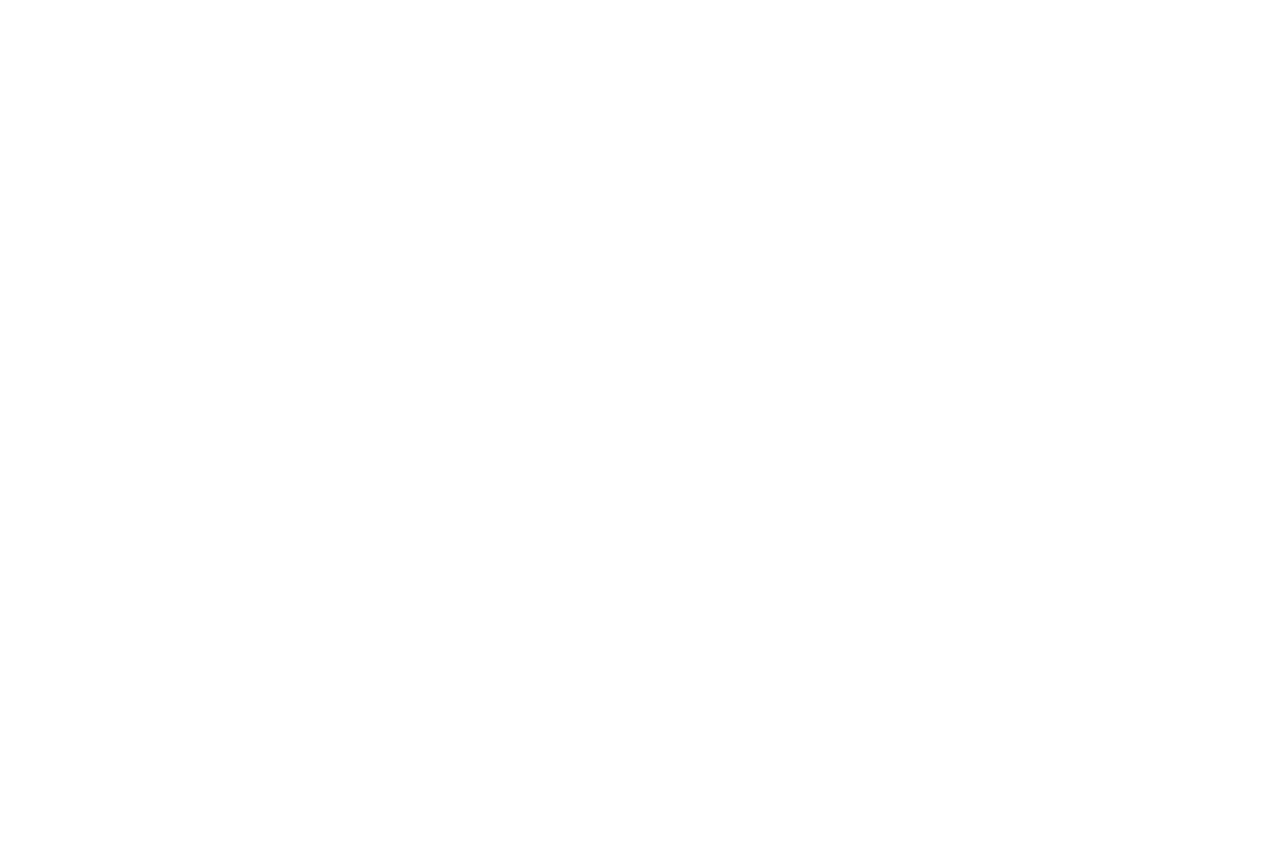
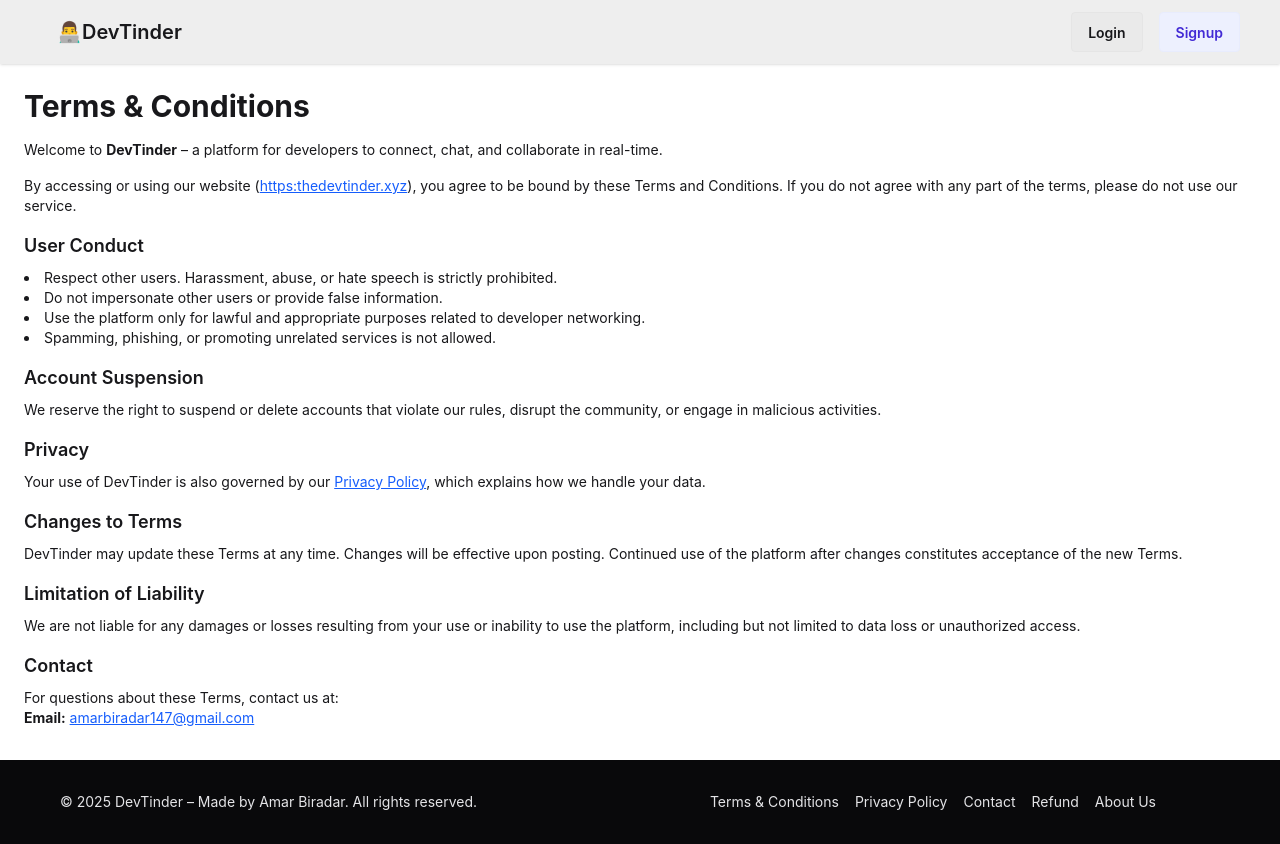
Before and after one commit to ambir513/devTinder-web, a React (Vite) app: page /terms-condition in a window 1280 px wide. Before the commit this address had no page. Before the commit the page ends 800 px from the top, so only its background shows below. Built offline with nearby package versions, Linux system fonts and the light colour scheme; no server answers; a web font is replaced by a local one.

Commit message:
changes in cors

```diff
--- a/src/App.jsx
+++ b/src/App.jsx
@@ -67,8 +67,8 @@ function App() {
           )}
 
           <Route path="/feedback" element={<FeedbackForm />} />
-          <Route path="/terms" element={<Terms />} />
-          <Route path="/privacy" element={<Privacy />} />
+          <Route path="/terms-condition" element={<Terms />} />
+          <Route path="/privacy-policy" element={<Privacy />} />
           <Route path="/contact" element={<Contact />} />
           <Route path="/refund" element={<Refund />} />
           <Route path="/about" element={<About />} />
--- a/src/components/Footer.jsx
+++ b/src/components/Footer.jsx
@@ -26,11 +26,11 @@ const Footer = () => {
 
         {/* Links */}
         <nav className="flex flex-wrap justify-center sm:justify-end items-center gap-4 text-sm">
-          <Link to="/terms" className="hover:underline">
-            Terms
+          <Link to="/terms-condition" className="hover:underline">
+            Terms & Conditions
           </Link>
-          <Link to="/privacy" className="hover:underline">
-            Privacy
+          <Link to="/privacy-policy" className="hover:underline">
+            Privacy Policy
           </Link>
           <Link to="/contact" className="hover:underline">
             Contact
--- a/src/components/Privacy.jsx
+++ b/src/components/Privacy.jsx
@@ -1,12 +1,82 @@
 const Privacy = () => (
-  <div className="p-4 max-w-3xl mx-auto h-screen flex justify-center items-center">
-    <div className="">
-      <h1 className="text-2xl font-bold mb-2">Privacy Policy</h1>
-      <p className="text-sm">
-        DevTinder only collects minimal data for profile and chat functionality.
-        No third-party sharing. End-to-end encrypted messaging.
+  <div className="p-6 w-full flex justify-center mx-auto h-fit ">
+    <div>
+      <h1 className="text-3xl font-bold mb-4">Privacy Policy</h1>
+      <p className="text-sm mb-4">
+        <strong>Effective Date:</strong> June 17, 2025
+      </p>
+
+      <p className="text-sm mb-4">
+        At <strong>DevTinder</strong>, your privacy is important to us. This
+        Privacy Policy explains how we collect, use, and protect your personal
+        information when you use our platform.
+      </p>
+
+      <h2 className="text-lg font-semibold mt-4 mb-2">
+        Information We Collect
+      </h2>
+      <ul className="list-disc list-inside text-sm mb-4">
+        <li>
+          <strong>Profile Information:</strong> We collect your name, email
+          address, profile photo, gender, and developer skills when you sign in
+          via Google.
+        </li>
+        <li>
+          <strong>Chat Data:</strong> Messages exchanged through the app are
+          stored securely and are end-to-end encrypted.
+        </li>
+        <li>
+          <strong>Usage Data:</strong> We may collect anonymous usage data to
+          improve app performance.
+        </li>
+      </ul>
+
+      <h2 className="text-lg font-semibold mt-4 mb-2">Data Security</h2>
+      <p className="text-sm mb-4">
+        All communications are encrypted using SSL. Chat messages are end-to-end
+        encrypted. Your data is stored securely with strict access controls.
+      </p>
+
+      <h2 className="text-lg font-semibold mt-4 mb-2">Data Sharing</h2>
+      <p className="text-sm mb-4">
+        We do not share, sell, or rent your personal data with any third
+        parties. Your information is not used for ads or third-party analytics.
+      </p>
+
+      <h2 className="text-lg font-semibold mt-4 mb-2">How We Use Your Data</h2>
+      <ul className="list-disc list-inside text-sm mb-4">
+        <li>Create and manage your DevTinder profile</li>
+        <li>Match you with other users based on preferences</li>
+        <li>Enable real-time chat functionality</li>
+        <li>Improve platform security and experience</li>
+      </ul>
+
+      <h2 className="text-lg font-semibold mt-4 mb-2">Your Rights</h2>
+      <p className="text-sm mb-4">
+        You can request to view, update, or delete your data at any time by
+        contacting us at{" "}
+        <a
+          href="mailto:amarbiradar147@gmail.com"
+          className="text-blue-600 underline"
+        >
+          amarbiradar147@gmail.com
+        </a>
+        .
+      </p>
+
+      <h2 className="text-lg font-semibold mt-4 mb-2">Contact</h2>
+      <p className="text-sm mb-2">
+        For any privacy-related questions, please contact us at: <br />
+        <strong>Email:</strong>{" "}
+        <a
+          href="mailto:amarbiradar147@gmail.com"
+          className="text-blue-600 underline"
+        >
+          amarbiradar147@gmail.com
+        </a>
       </p>
     </div>
   </div>
 );
+
 export default Privacy;
--- a/src/components/Terms.jsx
+++ b/src/components/Terms.jsx
@@ -1,26 +1,82 @@
-// src/pages/Terms.jsx
-import React from "react";
+const Terms = () => (
+  <div className="p-6 w-full flex justify-center mx-auto h-fit items-center">
+    <div>
+      <h1 className="text-3xl font-bold mb-4">Terms & Conditions</h1>
 
-const Terms = () => {
-  return (
-    <div className="p-6 max-w-4xl mx-auto h-screen flex justify-center items-center">
-      <div className="">
-        <h1 className="text-3xl font-bold mb-4">Terms & Conditions</h1>
-        <p className="mb-2">
-          Welcome to DevTinder – a platform for developers to connect, chat, and
-          collaborate in real-time.
-        </p>
-        <p className="mb-2">
-          By using this website, you agree to the following terms. Users must
-          behave respectfully and not misuse the platform. Any violation may
-          lead to account suspension.
-        </p>
-        <p className="mb-2">
-          We reserve the right to modify these terms at any time.
-        </p>
-      </div>
+      <p className="text-sm mb-4">
+        Welcome to <strong>DevTinder</strong> – a platform for developers to
+        connect, chat, and collaborate in real-time.
+      </p>
+
+      <p className="text-sm mb-4">
+        By accessing or using our website (
+        <a href="https://thedevtinder.xyz" className="text-blue-600 underline">
+          https:thedevtinder.xyz
+        </a>
+        ), you agree to be bound by these Terms and Conditions. If you do not
+        agree with any part of the terms, please do not use our service.
+      </p>
+
+      <h2 className="text-lg font-semibold mt-4 mb-2">User Conduct</h2>
+      <ul className="list-disc list-inside text-sm mb-4">
+        <li>
+          Respect other users. Harassment, abuse, or hate speech is strictly
+          prohibited.
+        </li>
+        <li>Do not impersonate other users or provide false information.</li>
+        <li>
+          Use the platform only for lawful and appropriate purposes related to
+          developer networking.
+        </li>
+        <li>
+          Spamming, phishing, or promoting unrelated services is not allowed.
+        </li>
+      </ul>
+
+      <h2 className="text-lg font-semibold mt-4 mb-2">Account Suspension</h2>
+      <p className="text-sm mb-4">
+        We reserve the right to suspend or delete accounts that violate our
+        rules, disrupt the community, or engage in malicious activities.
+      </p>
+
+      <h2 className="text-lg font-semibold mt-4 mb-2">Privacy</h2>
+      <p className="text-sm mb-4">
+        Your use of DevTinder is also governed by our{" "}
+        <a href="/privacy-policy" className="text-blue-600 underline">
+          Privacy Policy
+        </a>
+        , which explains how we handle your data.
+      </p>
+
+      <h2 className="text-lg font-semibold mt-4 mb-2">Changes to Terms</h2>
+      <p className="text-sm mb-4">
+        DevTinder may update these Terms at any time. Changes will be effective
+        upon posting. Continued use of the platform after changes constitutes
+        acceptance of the new Terms.
+      </p>
+
+      <h2 className="text-lg font-semibold mt-4 mb-2">
+        Limitation of Liability
+      </h2>
+      <p className="text-sm mb-4">
+        We are not liable for any damages or losses resulting from your use or
+        inability to use the platform, including but not limited to data loss or
+        unauthorized access.
+      </p>
+
+      <h2 className="text-lg font-semibold mt-4 mb-2">Contact</h2>
+      <p className="text-sm mb-2">
+        For questions about these Terms, contact us at: <br />
+        <strong>Email:</strong>{" "}
+        <a
+          href="mailto:amarbiradar147@gmail.com"
+          className="text-blue-600 underline"
+        >
+          amarbiradar147@gmail.com
+        </a>
+      </p>
     </div>
-  );
-};
+  </div>
+);
 
 export default Terms;
```
